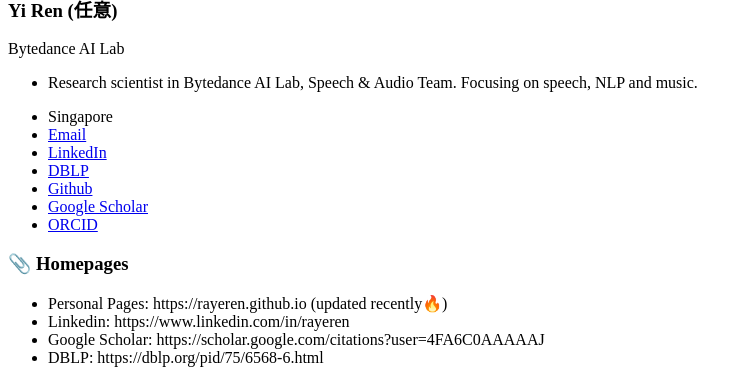
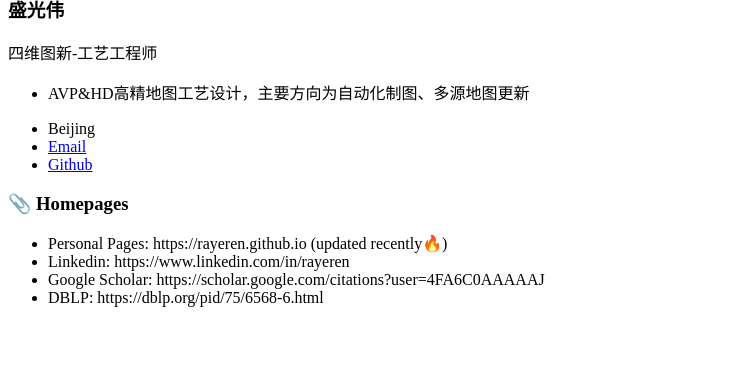
Before and after one commit to alphasheng/alphasheng.github.io, a Jekyll site: the page built from _pages/includes/homepage.md, in a window 1280 px wide, cut to the strip 530-913 px from the top of the page. Shown: the whole strip, without its empty margins (0-751 px from the left). Built offline with Jekyll 4.4.1, drawn with Linux system fonts in a browser that asks for light colours; our own code applies the rules of GitHub Pages for plain Markdown files.

Commit message:
Update _config.yml

```diff
--- a/_config.yml
+++ b/_config.yml
@@ -6,29 +6,29 @@
 # `jekyll serve`. If you change this file, please restart the server process.
 
 # Site Settings
-title                    : "Yi Ren (任意)"
-description              : "Research scientist in Bytedance AI Lab, Speech & Audio Team. Focusing on speech, NLP and music."
-repository               : "rayeren/rayeren.github.io"
-google_scholar_stats_use_cdn : true
+title                    : "盛光伟"
+description              : "AVP&HD高精地图工艺设计，主要方向为自动化制图、多源地图更新"
+repository               : "alphasheng/alphasheng.github.io"
+google_scholar_stats_use_cdn : false
 
 # google analytics
-google_analytics_id      : G-SWFCX99KQZ
+google_analytics_id      :
 
 # SEO Related
-google_site_verification : b_BbOIt7d513ZXYDw-YRMicO6O5tthYiouqWDdWjGTU
-bing_site_verification   : B5AA590E7B9C03956A6F7DEC0F776211
-baidu_site_verification  : code-ZxFK3f4pfb
+google_site_verification :
+bing_site_verification   :
+baidu_site_verification  :
 
 # Site Author
 author:
-  name             : "Yi Ren (任意)"
-  avatar           : "images/ry_profile.jpeg"
-  bio              : "Bytedance AI Lab"
-  location         : "Singapore"
+  name             : "盛光伟"
+  avatar           : "images/sheng_profile.jpeg"
+  bio              : "四维图新-工艺工程师"
+  location         : "Beijing"
   employer         :
   pubmed           :
-  googlescholar    : "https://scholar.google.com/citations?user=4FA6C0AAAAAJ"
-  email            : "rayeren613@gmail.com"
+  googlescholar    :
+  email            : "shenggw2019@163.com"
   researchgate     :  # example: "https://www.researchgate.net/profile/yourprofile"
   uri              :
   bitbucket        :
@@ -37,15 +37,15 @@
   flickr           :
   facebook         :
   foursquare       :
-  github           : "RayeRen"
+  github           : "AlphaSheng"
   google_plus      :
   keybase          :
   instagram        :
   impactstory      : #"https://profiles.impactstory.org/u/xxxx-xxxx-xxxx-xxxx"
   lastfm           :
-  linkedin         : "rayeren"
-  dblp             : "https://dblp.org/pid/75/6568-6.html"
-  orcid            : "https://orcid.org/0000-0002-9160-3848"
+  linkedin         :
+  dblp             :
+  orcid            :
   pinterest        :
   soundcloud       :
   stackoverflow    : # http://stackoverflow.com/users/123456/username
```
